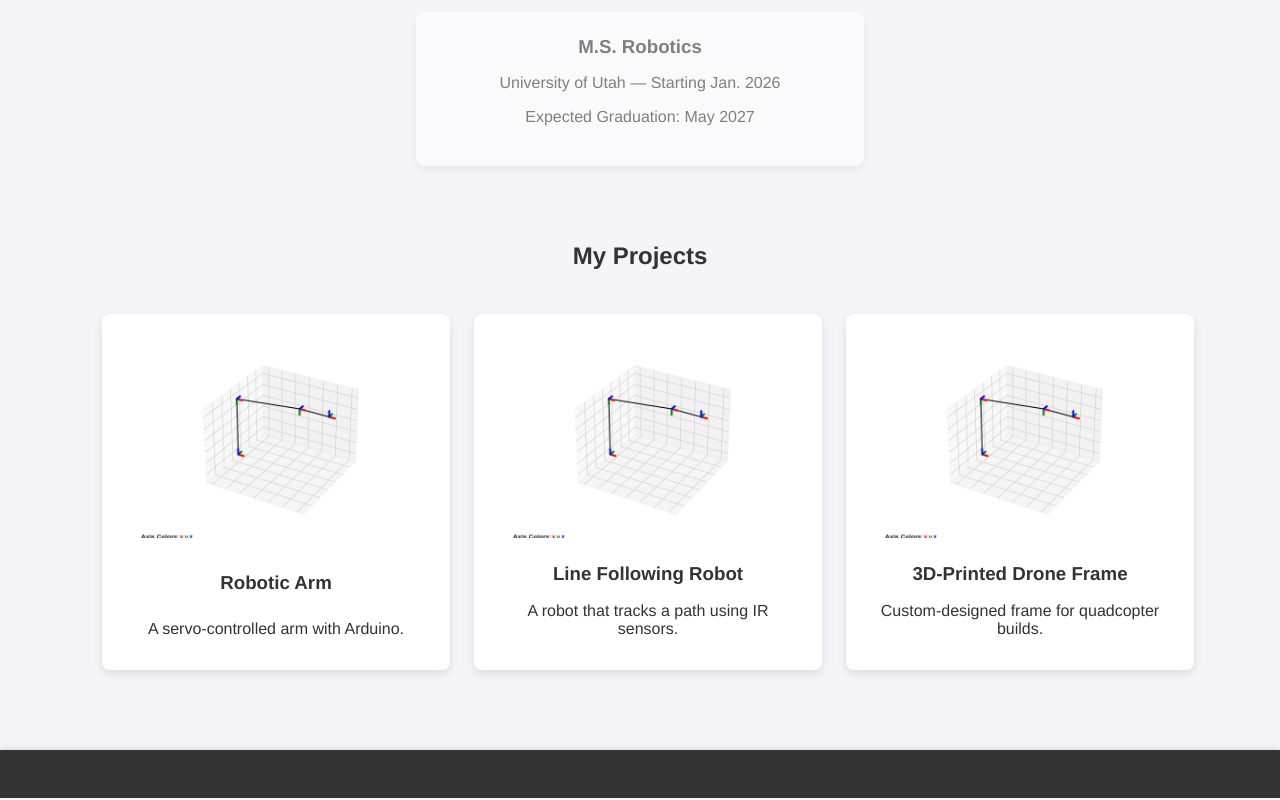
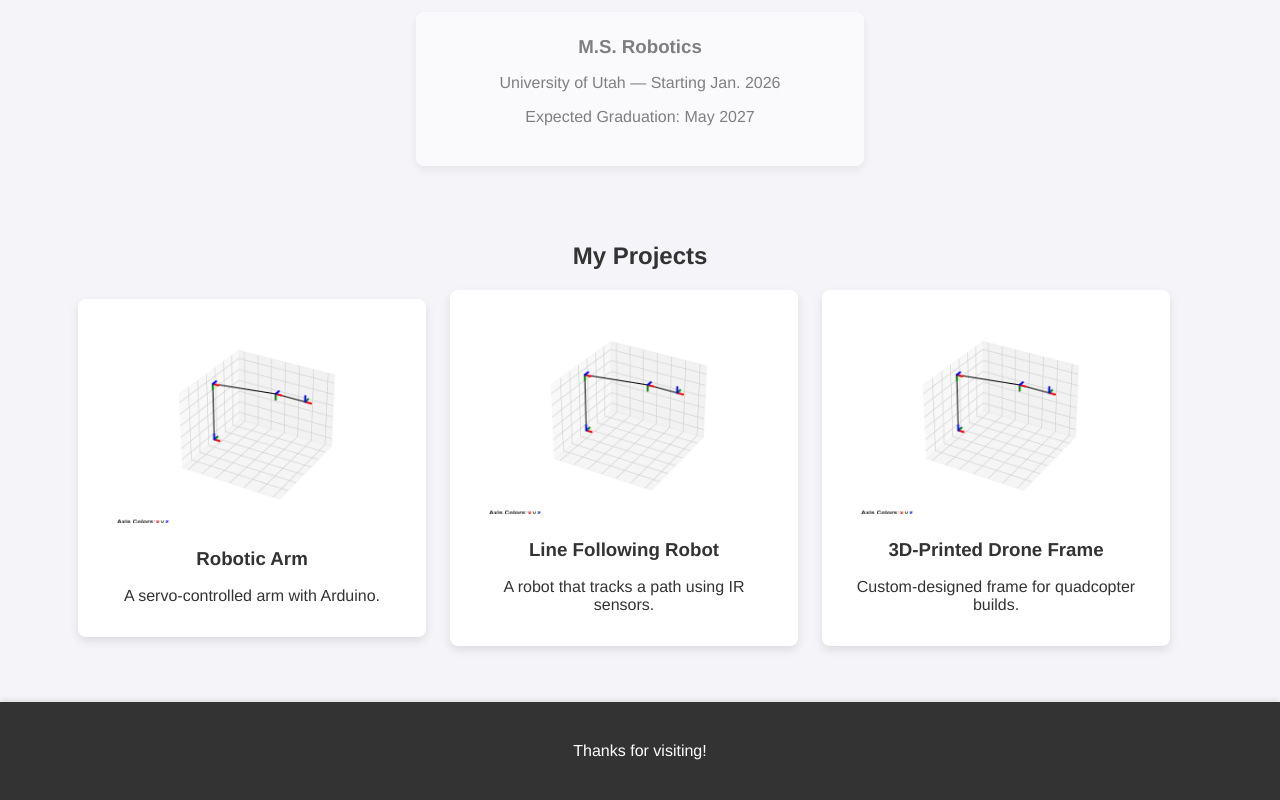
Before and after one commit to Rodeosocks/personal_website, a plain HTML site: page index.html in a window 1280 px wide. Shown: the part 666-1466 px from the top of the page. Drawn offline with Linux system fonts and the light colour scheme.

Commit message:
Fix project card centering

```diff
--- a/index.html
+++ b/index.html
@@ -84,7 +84,7 @@
   </section>
 
   <footer>
-    <!-- <p>© 2025 My Name</p> -->
+    <p>Thanks for visiting!</p>
   </footer>
   <script>
     const toggle = document.getElementById('theme-toggle-checkbox');
--- a/style.css
+++ b/style.css
@@ -52,11 +52,9 @@ footer {
     flex-wrap: wrap;
     gap: 1.5em;
     justify-content: center;
-    padding: 1.5em;
+    align-items: center;
     width: 100%;
     max-width: 1200px;
-    margin-left: auto;
-    margin-right: auto;
 }
 
 .project-card {
@@ -78,7 +76,7 @@ footer {
 
 .project-card:hover {
     transform: translateY(-10px);
-    box-shadow: 0 8px 25px #007acc; /* or dark mode variant via JS */
+    box-shadow: 0 10px 25px #007acc; /* or dark mode variant via JS */
   }
 
   .project-card h3,
```
